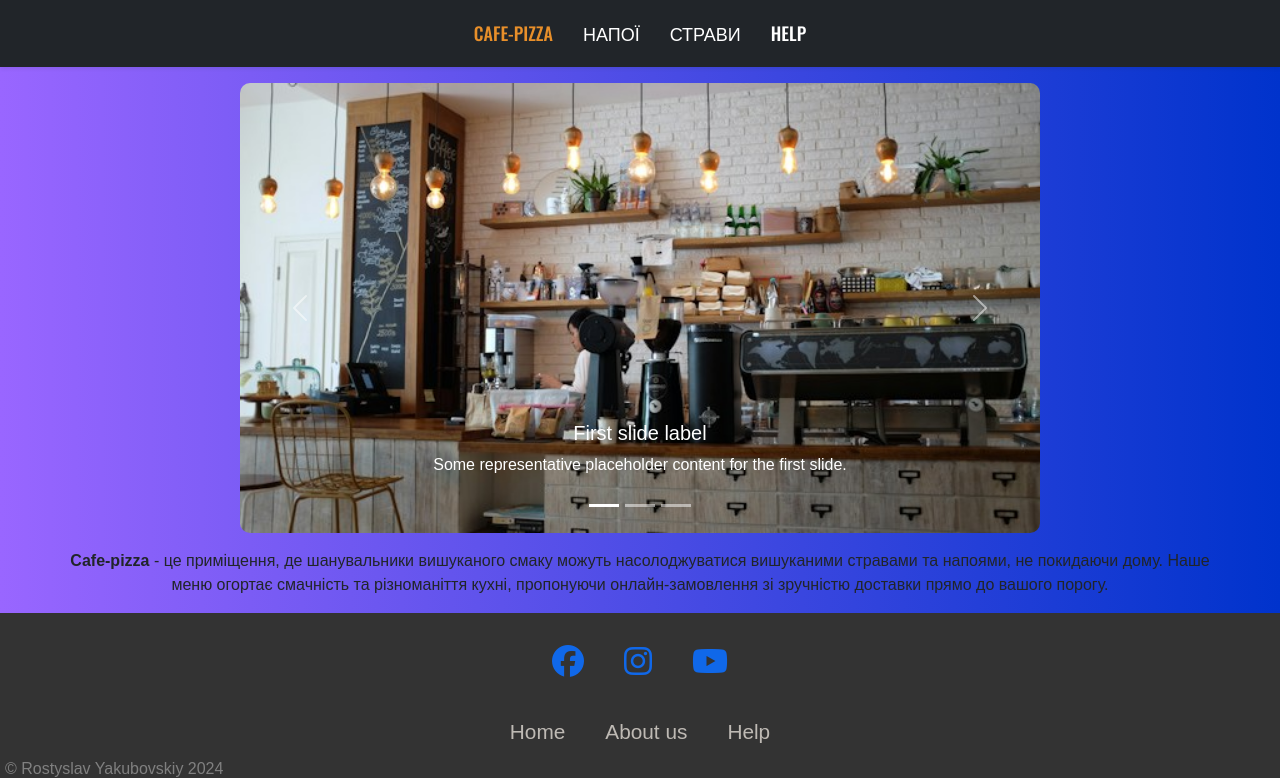
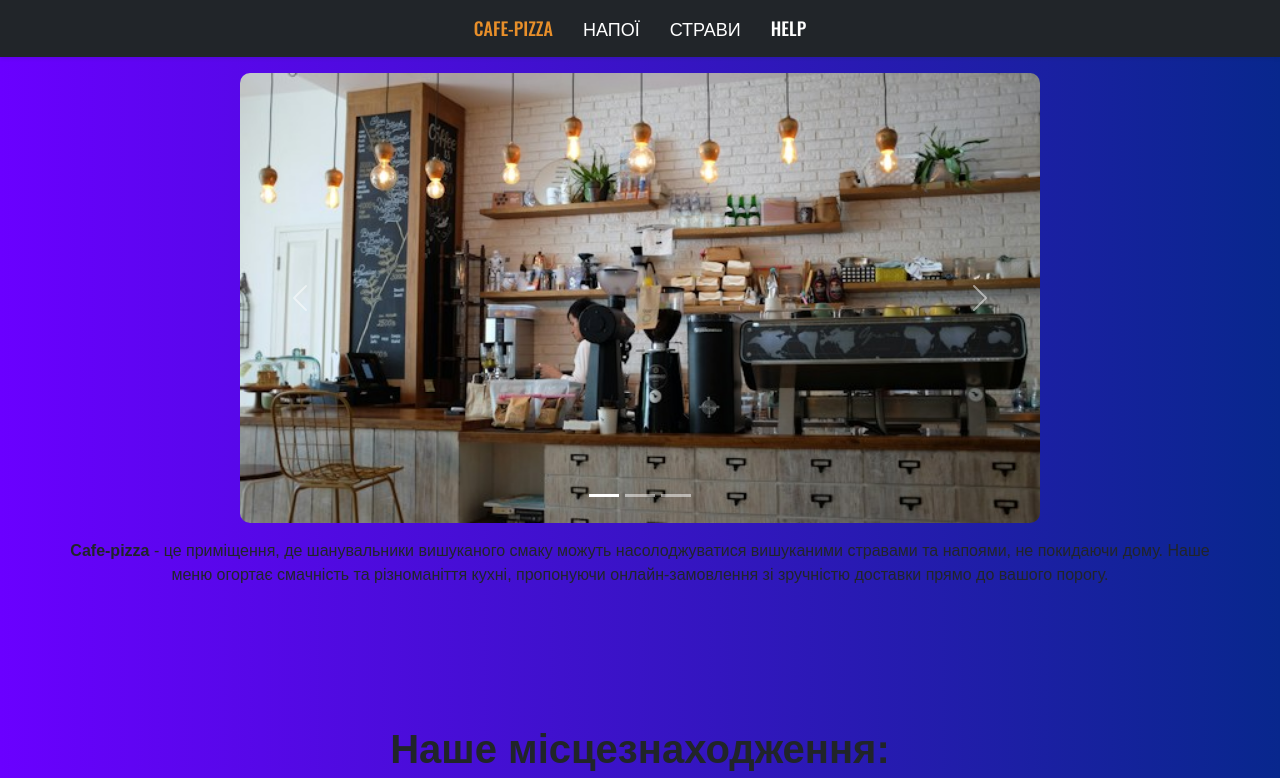
Before and after one commit to Rosti415/cafe-pizza, a Flask app: page / in a window 1280 px wide. Shown: the top 778 px of the page. Run offline with Flask 3, Linux system fonts and the light colour scheme; data comes from the database, SQL or seed files in the repository.

Commit message:
Add files via upload

```diff
--- a/static/style.css
+++ b/static/style.css
@@ -1,5 +1,5 @@
 .head_r{
-    background: linear-gradient(to left, #0033cc 0%, #9966ff 100%);
+    background: linear-gradient(to left, #08278d 0%, #6a00ff 100%);
     /* Градієнт йде від синього до темно-синього зліва направо */
 
 }
@@ -9,10 +9,30 @@
 }
 body{
 font-family: "Raleway", sans-serif;
+margin: 0;
 }
 
+.container{
+    width: 100%;
+    height: 100vh;
+    display: flex;
+    align-items: center;
+    justify-content: center;
+    flex-direction: column;
+}
+iframe{
+    width: 80%;
+    height: 500px;
+    border-radius: 7px;
+    filter:invert(100%);
+}
 .carousel{
     height: 60hv;
+}
+
+.textinfo p{
+    padding: 0px;
+    margin: 0px;
 }
 
 footer {
@@ -30,6 +50,7 @@ footer {
     margin: 10px;
     font-size: 2em;
     opacity: 0.9;
+    color: white;
 }
 
 .footerNav{
@@ -134,7 +155,7 @@ h2,
 
 .navbar-dark .navbar-nav .nav-link {
     font-family: 'Oswald', sans-serif;
-    padding: 20px 15px;
+    padding: 15px 15px;
     font-size: 18px;
     font-weight: 500;
     text-transform: uppercase;
--- a/templates/base.html
+++ b/templates/base.html
@@ -5,7 +5,6 @@
     <meta name="viewport" content="width=device-width, initial-scale=1.0">
     <title>Pizza_house</title>
     <link href="https://cdn.jsdelivr.net/npm/bootstrap@5.3.2/dist/css/bootstrap.min.css" rel="stylesheet" integrity="sha384-T3c6CoIi6uLrA9TneNEoa7RxnatzjcDSCmG1MXxSR1GAsXEV/Dwwykc2MPK8M2HN" crossorigin="anonymous">
-    <link rel = "stylesheet" href = "static/style.css">
     <script src="https://cdn.jsdelivr.net/npm/bootstrap@5.3.2/dist/js/bootstrap.bundle.min.js" integrity="sha384-C6RzsynM9kWDrMNeT87bh95OGNyZPhcTNXj1NW7RuBCsyN/o0jlpcV8Qyq46cDfL" crossorigin="anonymous"></script>
 
     <link rel="stylesheet" href="https://cdnjs.cloudflare.com/ajax/libs/font-awesome/6.5.1/css/all.min.css" integrity="sha512-DTOQO9RWCH3ppGqcWaEA1BIZOC6xxalwEsw9c2QQeAIftl+Vegovlnee1c9QX4TctnWMn13TZye+giMm8e2LwA==" crossorigin="anonymous" referrerpolicy="no-referrer" />
@@ -14,6 +13,8 @@
     <link rel="preconnect" href="https://fonts.googleapis.com">
     <link rel="preconnect" href="https://fonts.gstatic.com" crossorigin>
     <link href="https://fonts.googleapis.com/css2?family=Open+Sans:wght@400;600&family=Oswald:wght@500;600;700&family=Pacifico&display=swap" rel="stylesheet">
+
+    <link rel = "stylesheet" href = "/static/style.css">
 </head>
 <body class="head_r">
     <header>
@@ -31,7 +32,14 @@
             <a href="https://www.instagram.com/accounts/login/"><i class = "fa-brands fa-instagram"></i></a>
             <a href="https://www.youtube.com/?app=desktop&gl=UA&hl=uk"><i class = "fa-brands fa-youtube"></i></a>
         </div>
+
             </div>
+            <div class = "textinfo">
+                <p >Графік роботи:</p>
+                <p >Без вихідних з 10:00 до 22:30</p>
+            </div>
+
+
         <div class = "footerNav">
         <li><a href="/">Home</a></li>
         <li><a href="">About us</a></li>
--- a/templates/index.html
+++ b/templates/index.html
@@ -13,22 +13,22 @@
     <div class="carousel-item active">
       <img src="{{ url_for('static', filename='img/3.jpg') }}" class="d-block w-100" alt="...">
       <div class="carousel-caption d-none d-md-block">
-        <h5>First slide label</h5>
-        <p>Some representative placeholder content for the first slide.</p>
+        <h5></h5>
+        <p></p>
       </div>
     </div>
     <div class="carousel-item" style="max-height: 70vh; max-width: 100vh;border-radius: 10px;">
       <img src="{{ url_for('static', filename='img/1.jpg') }}" class="d-block w-100" alt="...">
       <div class="carousel-caption d-none d-md-block">
-        <h5>Second slide label</h5>
-        <p>Some representative placeholder content for the second slide.</p>
+        <h5></h5>
+        <p></p>
       </div>
     </div>
     <div class="carousel-item" style="max-height: 70vh; max-width: 100vh;border-radius: 10px;">
       <img src="{{ url_for('static', filename='img/2.jpg') }}" class="d-block w-100" alt="...">
       <div class="carousel-caption d-none d-md-block">
-        <h5>Third slide label</h5>
-        <p>Some representative placeholder content for the third slide.</p>
+        <h5></h5>
+        <p></p>
       </div>
     </div>
   </div>
@@ -49,6 +49,11 @@
   Наше меню огортає смачність та різноманіття кухні, пропонуючи онлайн-замовлення зі зручністю доставки прямо до вашого порогу.</p>
 </div>
 
+<div class="container">
+    <h1>Наше місцезнаходження:</h1>
+    <iframe src="https://www.google.com/maps/embed?pb=!1m18!1m12!1m3!1d12241.005816754567!2d24.02001635105177!3d49.83579665945664!2m3!1f0!2f0!3f0!3m2!1i1024!2i768!4f13.1!3m3!1m2!1s0x473add65bda8020b%3A0x58aa795acfabb8e4!2sCitadel%20Inn!5e0!3m2!1sru!2sua!4v1707862747190!5m2!1sru!2sua" width="600" height="450" style="border:0;" allowfullscreen="" loading="lazy" referrerpolicy="no-referrer-when-downgrade"></iframe>
+</div>
+
 
 
 
```
